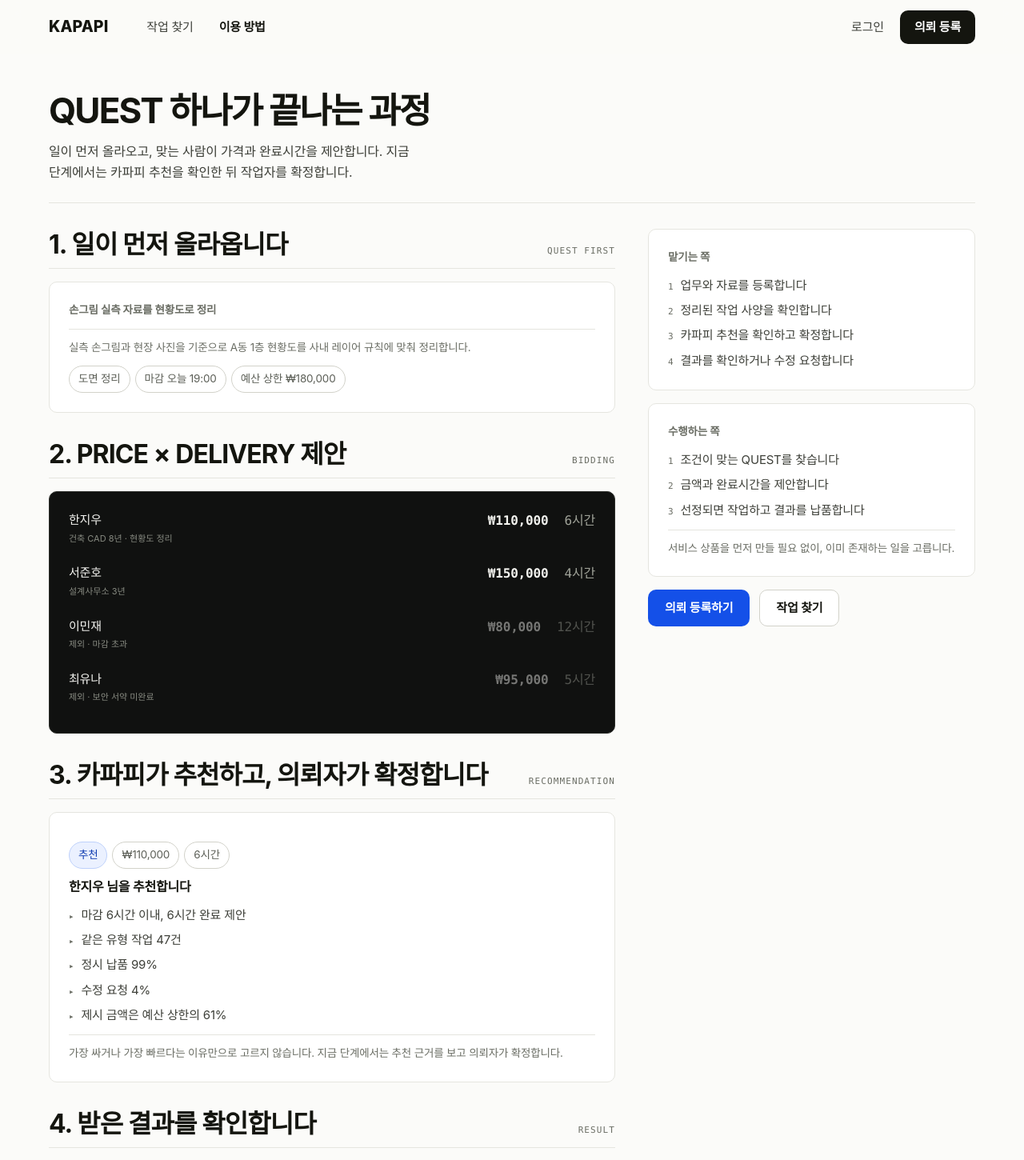
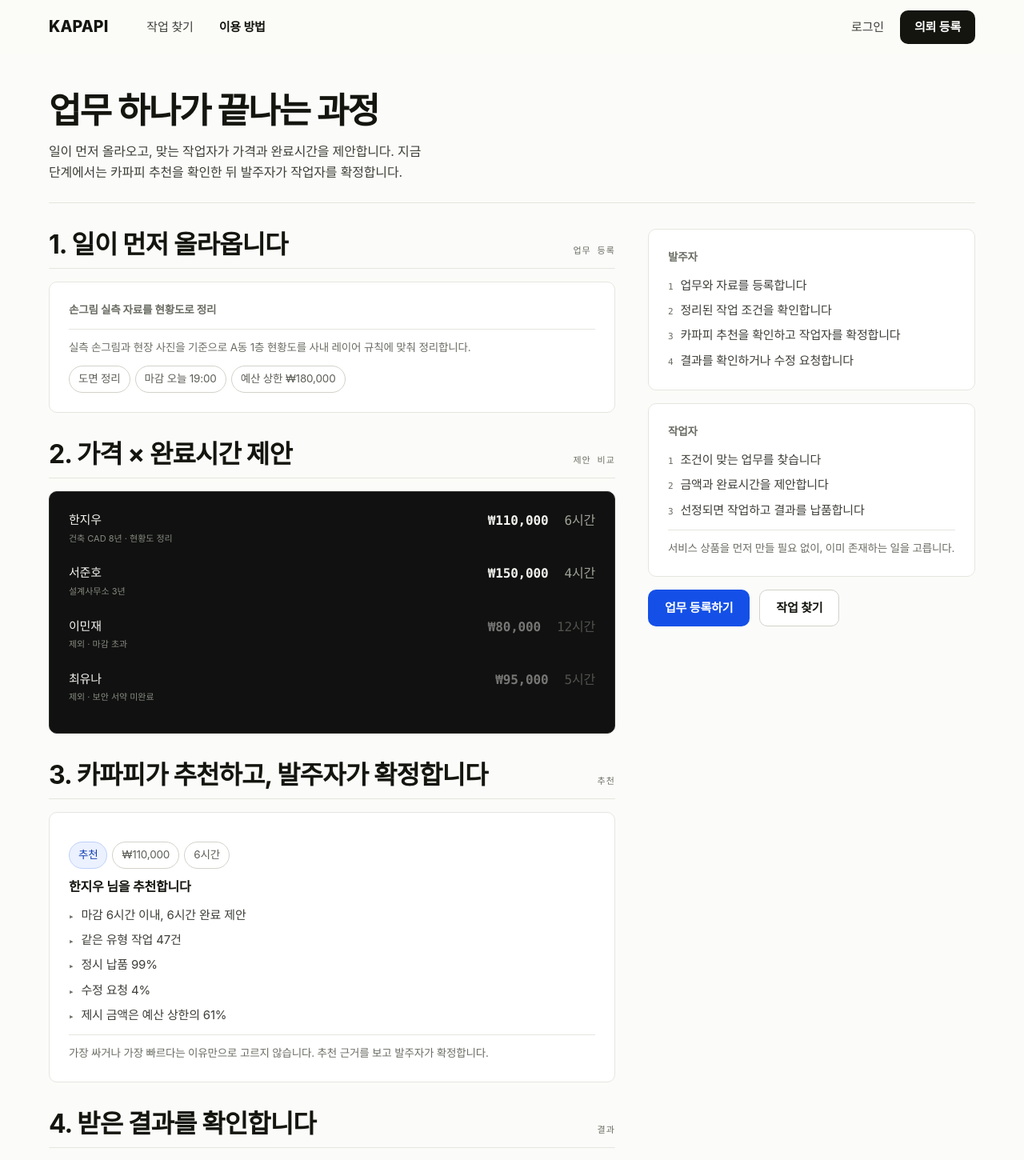
Before and after one commit to KapapiDev/Kapapi, a Next.js app: page /how in a window 1280 px wide. Shown: the top 1450 px of the page at 80% size. Built offline with nearby package versions, Linux system fonts and the light colour scheme; a web font is replaced by a local one.

Commit message:
feat: remove special terminology from how-it-works page

```diff
--- a/src/app/how/page.tsx
+++ b/src/app/how/page.tsx
@@ -9,8 +9,8 @@ export default function HowPage() {
   return (
     <div className={`frame ${s.wrap}`}>
       <div className={s.head}>
-        <h1 className={s.title}>QUEST 하나가 끝나는 과정</h1>
-        <p className={s.sub}>일이 먼저 올라오고, 맞는 사람이 가격과 완료시간을 제안합니다. 지금 단계에서는 카파피 추천을 확인한 뒤 작업자를 확정합니다.</p>
+        <h1 className={s.title}>업무 하나가 끝나는 과정</h1>
+        <p className={s.sub}>일이 먼저 올라오고, 맞는 작업자가 가격과 완료시간을 제안합니다. 지금 단계에서는 카파피 추천을 확인한 뒤 발주자가 작업자를 확정합니다.</p>
       </div>
 
       <div className={s.grid}>
@@ -18,7 +18,7 @@ export default function HowPage() {
           <section>
             <div className={s.panelHead}>
               <h2 className={s.panelTitle}>1. 일이 먼저 올라옵니다</h2>
-              <span className={s.panelEn}>QUEST FIRST</span>
+              <span className={s.panelEn}>업무 등록</span>
             </div>
             <div className={s.card}>
               <p className={s.cardTitle}>{q.title}</p>
@@ -33,8 +33,8 @@ export default function HowPage() {
 
           <section>
             <div className={s.panelHead}>
-              <h2 className={s.panelTitle}>2. PRICE × DELIVERY 제안</h2>
-              <span className={s.panelEn}>BIDDING</span>
+              <h2 className={s.panelTitle}>2. 가격 × 완료시간 제안</h2>
+              <span className={s.panelEn}>제안 비교</span>
             </div>
             <div className={s.work}>
               <div className={s.events}>
@@ -56,8 +56,8 @@ export default function HowPage() {
 
           <section>
             <div className={s.panelHead}>
-              <h2 className={s.panelTitle}>3. 카파피가 추천하고, 의뢰자가 확정합니다</h2>
-              <span className={s.panelEn}>RECOMMENDATION</span>
+              <h2 className={s.panelTitle}>3. 카파피가 추천하고, 발주자가 확정합니다</h2>
+              <span className={s.panelEn}>추천</span>
             </div>
             <div className={s.card}>
               <div className={s.chips} style={{ marginBottom: 10 }}>
@@ -69,14 +69,14 @@ export default function HowPage() {
               <div className={s.list}>
                 {r.reasons.map((x) => <p key={x} className={s.item}><span className={s.mark} aria-hidden="true">▸</span>{x}</p>)}
               </div>
-              <p className={s.note}>가장 싸거나 가장 빠르다는 이유만으로 고르지 않습니다. 지금 단계에서는 추천 근거를 보고 의뢰자가 확정합니다.</p>
+              <p className={s.note}>가장 싸거나 가장 빠르다는 이유만으로 고르지 않습니다. 추천 근거를 보고 발주자가 확정합니다.</p>
             </div>
           </section>
 
           <section>
             <div className={s.panelHead}>
               <h2 className={s.panelTitle}>4. 받은 결과를 확인합니다</h2>
-              <span className={s.panelEn}>RESULT</span>
+              <span className={s.panelEn}>결과</span>
             </div>
             {q.result ? (
               <div className={s.result}>
@@ -100,35 +100,35 @@ export default function HowPage() {
           <section>
             <div className={s.panelHead}>
               <h2 className={s.panelTitle}>5. 완료 데이터가 다음 추천을 만듭니다</h2>
-              <span className={s.panelEn}>GROWTH</span>
+              <span className={s.panelEn}>성장 경로</span>
             </div>
             <div className={s.card}>
-              <p className={s.note}>완료, 정시, 수정, 실패와 복구 이력이 쌓이면 카파피가 선택을 더 잘 도울 수 있습니다. 충분히 검증된 업무부터 추천 → 기본 배정 → 복구 → Outcome Layer로 발전합니다.</p>
+              <p className={s.note}>완료, 정시, 수정, 실패와 복구 이력이 쌓이면 카파피가 선택을 더 잘 도울 수 있습니다. 충분히 검증된 업무부터 추천 → 기본 배정 → 복구 → 업무 실행 레이어로 발전합니다.</p>
             </div>
           </section>
         </div>
 
         <aside className={s.aside}>
           <div className={s.card}>
-            <p className={s.cardTitle}>맡기는 쪽</p>
+            <p className={s.cardTitle}>발주자</p>
             <div className={s.list}>
               <p className={s.item}><span className={s.mark} aria-hidden="true">1</span>업무와 자료를 등록합니다</p>
-              <p className={s.item}><span className={s.mark} aria-hidden="true">2</span>정리된 작업 사양을 확인합니다</p>
-              <p className={s.item}><span className={s.mark} aria-hidden="true">3</span>카파피 추천을 확인하고 확정합니다</p>
+              <p className={s.item}><span className={s.mark} aria-hidden="true">2</span>정리된 작업 조건을 확인합니다</p>
+              <p className={s.item}><span className={s.mark} aria-hidden="true">3</span>카파피 추천을 확인하고 작업자를 확정합니다</p>
               <p className={s.item}><span className={s.mark} aria-hidden="true">4</span>결과를 확인하거나 수정 요청합니다</p>
             </div>
           </div>
           <div className={s.card}>
-            <p className={s.cardTitle}>수행하는 쪽</p>
+            <p className={s.cardTitle}>작업자</p>
             <div className={s.list}>
-              <p className={s.item}><span className={s.mark} aria-hidden="true">1</span>조건이 맞는 QUEST를 찾습니다</p>
+              <p className={s.item}><span className={s.mark} aria-hidden="true">1</span>조건이 맞는 업무를 찾습니다</p>
               <p className={s.item}><span className={s.mark} aria-hidden="true">2</span>금액과 완료시간을 제안합니다</p>
               <p className={s.item}><span className={s.mark} aria-hidden="true">3</span>선정되면 작업하고 결과를 납품합니다</p>
             </div>
             <p className={s.note}>서비스 상품을 먼저 만들 필요 없이, 이미 존재하는 일을 고릅니다.</p>
           </div>
           <div className={s.acts}>
-            <Link href="/" className={`${s.btn} ${s.btnAccent}`}>의뢰 등록하기</Link>
+            <Link href="/" className={`${s.btn} ${s.btnAccent}`}>업무 등록하기</Link>
             <Link href="/board" className={`${s.btn} ${s.btnLine}`}>작업 찾기</Link>
           </div>
         </aside>
```
